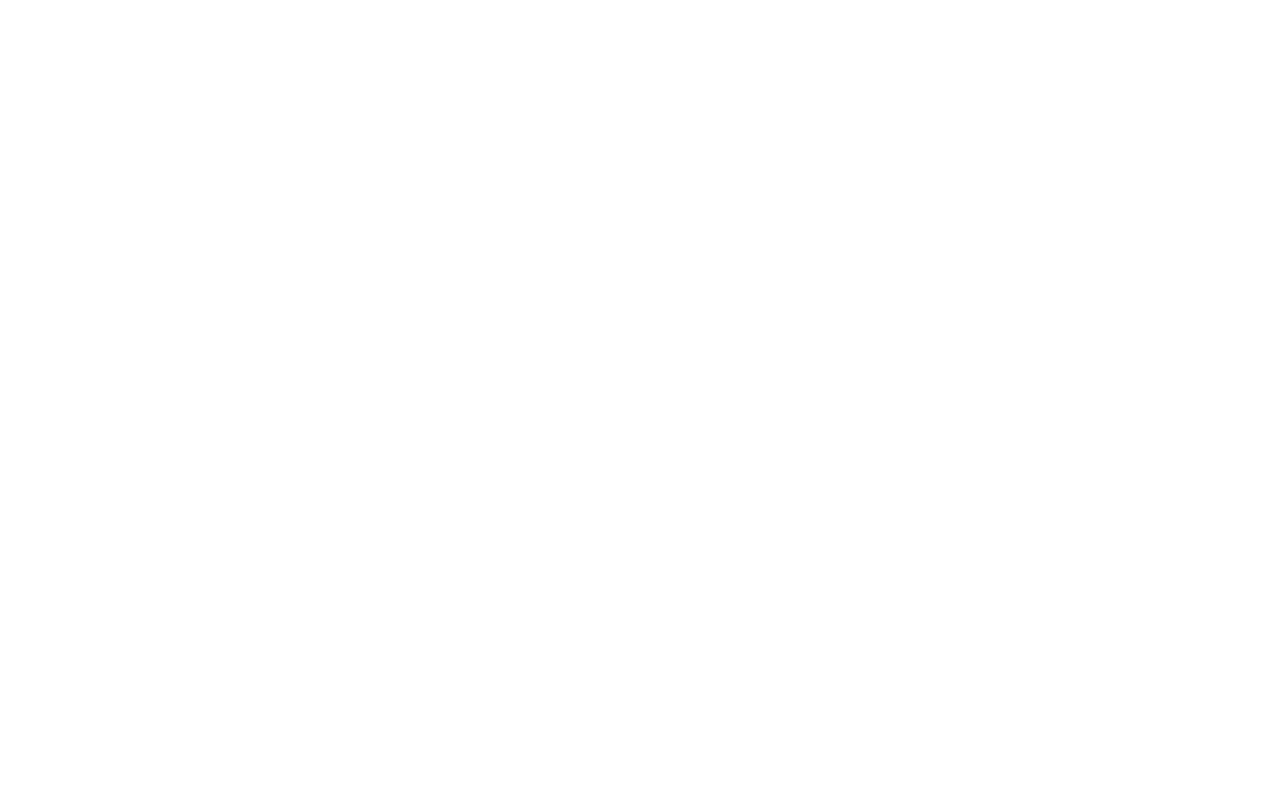
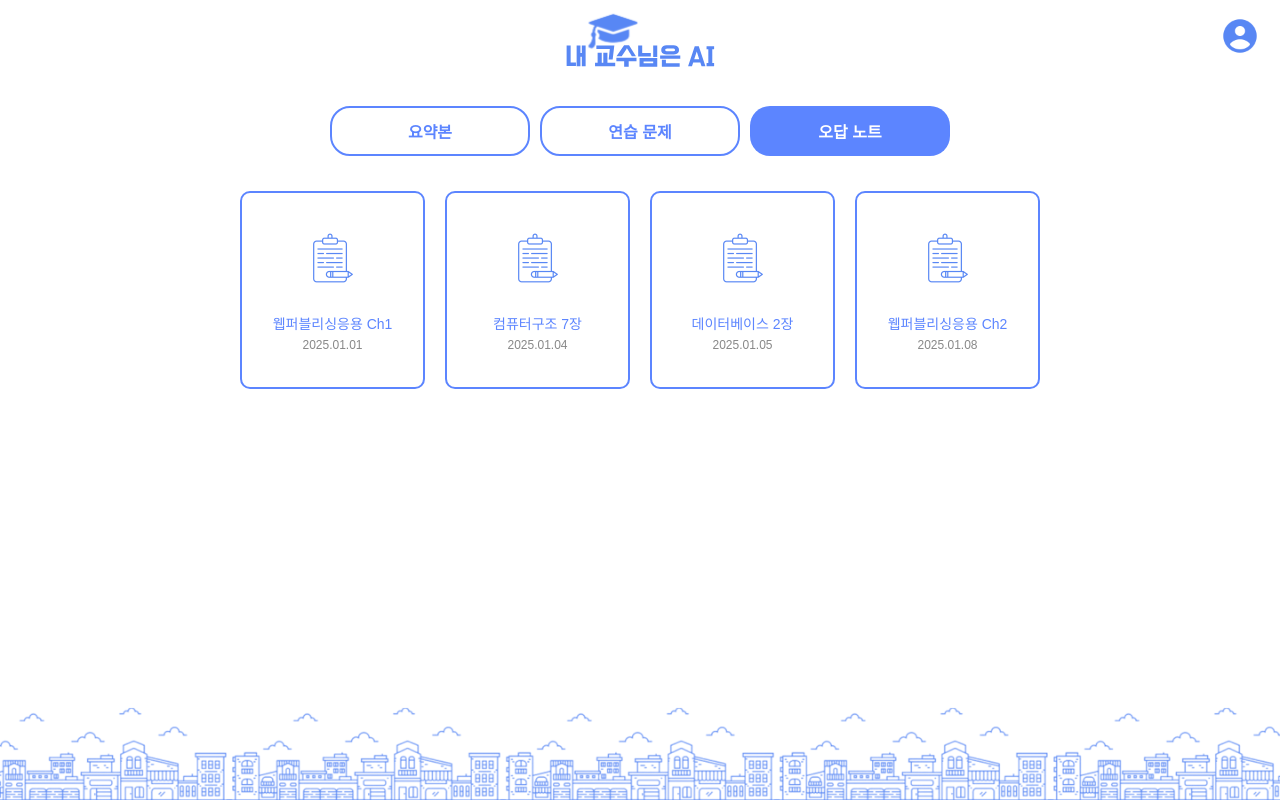
Before and after one commit to 2024-Winter-BootCamp-TeamF/Frontend, a React (Create React App) app: page /note in a window 1280 px wide. Before the commit this address had no page. Built offline with nearby package versions, Linux system fonts and the light colour scheme; a web font is replaced by a local one.

Commit message:
feat) MyPage내에서 다른 페이지로 라우터 적용

```diff
--- a/src/App.js
+++ b/src/App.js
@@ -4,6 +4,10 @@ import { ThemeProvider } from "styled-components";
 import GlobalStyle from "./styles/GlobalStyle";
 import theme from "./styles/theme";
 import UploadPage from "./pages/UploadPage";
+import UserPageSample from "./pages/UserPageSample";
+import UserPageEx from "./pages/UserPageEx";
+import UserPageNote from "./pages/UserPageNote";
+import SamplePage from "./pages/SamplePage";
 import "./App.css";
 
 
@@ -14,7 +18,11 @@ function App() {
       <ThemeProvider theme={theme}>
         <GlobalStyle />
         <Routes>
-          <Route path="/" element={<UploadPage />} />
+          <Route path="/upload" element={<UploadPage />} />
+          <Route path="/sample" element={<SamplePage />} />
+          <Route path="/summary" element={<UserPageSample />} />
+          <Route path="/practice" element={<UserPageEx />} />
+          <Route path="/note" element={<UserPageNote />} />
         </Routes>
       </ThemeProvider>
     </Router>
--- a/src/components/ExButton.jsx
+++ b/src/components/ExButton.jsx
@@ -5,42 +5,47 @@ const ExButton = ({
   children,
   onClick,
   variant = "filled",
-  ariaLabel = "",
   isActive = false,
 }) => (
-  <>
-    <StyledButton onClick={onClick} variant={variant} aria-label={ariaLabel}>
-      {children}
-    </StyledButton>
-  </>
+  <StyledButton onClick={onClick} variant={variant} isActive={isActive}>
+    {children}
+  </StyledButton>
 );
 
-export default ExButton;
-
 const StyledButton = styled.button`
-  width: 230px;
+  // padding: 10px 20px;
+  width: 200px;
   height: 50px;
   font-size: 16px;
   font-weight: bold;
-  border-radius: 50px;
+  border-radius: 20px;
   cursor: pointer;
   transition: all 0.3s ease;
   box-sizing: border-box;
 
-  ${({ variant, isActive }) =>
+  /* isActive가 true일 때의 스타일 */
+  ${({ isActive }) =>
+    isActive &&
+    css`
+      background-color: #5c85ff !important;
+      color: white !important;
+      border: none !important;
+    `}
+
+  /* variant에 따른 기본 스타일 */
+  ${({ variant }) =>
     variant === "filled" &&
     css`
-      background-color: ${isActive ? '#5c85ff' : 'white'};
-      color: ${isActive ? 'white' : '#5c85ff'};
-      border: 2px solid #5c85ff;
+      background-color: #5c85ff;
+      color: white;
+      border: none;
 
       &:hover {
-        background-color: #5c85ff;
-        color: white;
+        background-color: #4668cc;
       }
     `}
 
-  ${({ variant, isActive }) =>
+  ${({ variant }) =>
     variant === "outlined" &&
     css`
       background-color: transparent;
@@ -48,8 +53,7 @@ const StyledButton = styled.button`
       border: 2px solid #5c85ff;
 
       &:hover {
-        background-color: #5c85ff;
-        color: white;
+        background-color: #eef4ff;
       }
     `}
 
@@ -61,3 +65,5 @@ const StyledButton = styled.button`
     outline: none;
   }
 `;
+
+export default ExButton;
--- a/src/pages/UserPageEx.jsx
+++ b/src/pages/UserPageEx.jsx
@@ -6,8 +6,11 @@ import logo from "../images/logo.svg";
 import addIcon from "../images/add.png";
 import ExIcon from "../images/mypage_practice.png";
 import ExButton from "../components/ExButton";
+import { useNavigate } from "react-router-dom";
 
 const UserPageEx = () => {
+  const navigate = useNavigate();
+
   return (
     <Container>
       <Header>
@@ -19,12 +22,12 @@ const UserPageEx = () => {
         </ProfileIcon>
       </Header>
       <Nav>
-        <ExButton variant="outlined" >요약본</ExButton>
+        <ExButton variant="outlined" onClick={() => navigate("/summary")}>요약본</ExButton>
         <ExButton variant="filled" isActive={true}>연습 문제</ExButton>
-        <ExButton variant="outlined" >오답 노트</ExButton>
+        <ExButton variant="outlined" onClick={() => navigate("/note")}>오답 노트</ExButton>
       </Nav>
       <Content>
-        <Card>
+        <Card onClick={() => navigate("/upload")}>
           <AddIconWrapper>
             <img src={addIcon} alt="추가하기" />
           </AddIconWrapper>
@@ -137,7 +140,8 @@ const Card = styled.div`
   transition: transform 0.2s ease;
 
   &:hover {
-    transform: scale(1.05);
+    transform: scale(1.02);
+    transition: transform 0.2s ease;
   }
 `;
 
--- a/src/pages/UserPageNote.jsx
+++ b/src/pages/UserPageNote.jsx
@@ -3,11 +3,14 @@ import styled from "styled-components";
 import FooterImage from "../images/footer.png";
 import userIcon from "../images/user.png";
 import logo from "../images/logo.svg";
-import addIcon from "../images/add.png";
+// import addIcon from "../images/add.png";
 import NoteIcon from "../images/mypage_note.png";
 import ExButton from "../components/ExButton";
+import { useNavigate } from "react-router-dom";
 
 const UserPageNote = () => {
+  const navigate = useNavigate();
+
   return (
     <Container>
       <Header>
@@ -19,19 +22,32 @@ const UserPageNote = () => {
         </ProfileIcon>
       </Header>
       <Nav>
-        <ExButton variant="outlined">요약본</ExButton>
-        <ExButton variant="outlined">연습 문제</ExButton>
-        <ExButton variant="filled" isActive={true}>
+        <ExButton
+          variant="outlined"
+          onClick={() => navigate("/summary")}
+        >
+          요약본
+        </ExButton>
+        <ExButton
+          variant="outlined"
+          onClick={() => navigate("/practice")}
+        >
+          연습 문제
+        </ExButton>
+        <ExButton
+          variant="filled"
+          isActive={true}
+        >
           오답 노트
         </ExButton>
       </Nav>
       <Content>
-        <Card>
+        {/* <Card>
           <AddIconWrapper>
             <img src={addIcon} alt="추가하기" />
           </AddIconWrapper>
           <CardText>오답노트 만들기</CardText>
-        </Card>
+        </Card> */}
         <Card>
           <IconWrapper>
             <img src={NoteIcon} alt="요약본" />
@@ -143,19 +159,19 @@ const Card = styled.div`
   }
 `;
 
-const AddIconWrapper = styled.div`
-  display: flex;
-  justify-content: center;
-  align-items: center;
-  margin-bottom: 10px;
+// const AddIconWrapper = styled.div`
+//   display: flex;
+//   justify-content: center;
+//   align-items: center;
+//   margin-bottom: 10px;
 
-  img {
-    width: 40px;
-    height: 40px;
-    margin-top: 30px;
-    margin-bottom: 15px;
-  }
-`;
+//   img {
+//     width: 40px;
+//     height: 40px;
+//     margin-top: 30px;
+//     margin-bottom: 15px;
+//   }
+// `;
 
 const IconWrapper = styled.div`
   display: flex;
--- a/src/pages/UserPageSample.jsx
+++ b/src/pages/UserPageSample.jsx
@@ -6,8 +6,11 @@ import logo from "../images/logo.svg";
 import addIcon from "../images/add.png";
 import summaryIcon from "../images/mypage_summary.png";
 import ExButton from "../components/ExButton";
+import { useNavigate } from "react-router-dom";
 
 const UserPageSample = () => {
+  const navigate = useNavigate();
+
   return (
     <Container>
       <Header>
@@ -20,11 +23,11 @@ const UserPageSample = () => {
       </Header>
       <Nav>
         <ExButton variant="filled" isActive={true}>요약본</ExButton>
-        <ExButton variant="outlined">연습 문제</ExButton>
-        <ExButton variant="outlined">오답 노트</ExButton>
+        <ExButton variant="outlined" onClick={() => navigate("/practice")}>연습 문제</ExButton>
+        <ExButton variant="outlined" onClick={() => navigate("/note")}>오답 노트</ExButton>
       </Nav>
       <Content>
-        <Card>
+        <Card onClick={() => navigate("/sample")}>
           <AddIconWrapper>
             <img src={addIcon} alt="추가하기" />
           </AddIconWrapper>
@@ -137,7 +140,8 @@ const Card = styled.div`
   transition: transform 0.2s ease;
 
   &:hover {
-    transform: scale(1.05);
+    transform: scale(1.02);
+    transition: transform 0.2s ease;
   }
 `;
 
```
